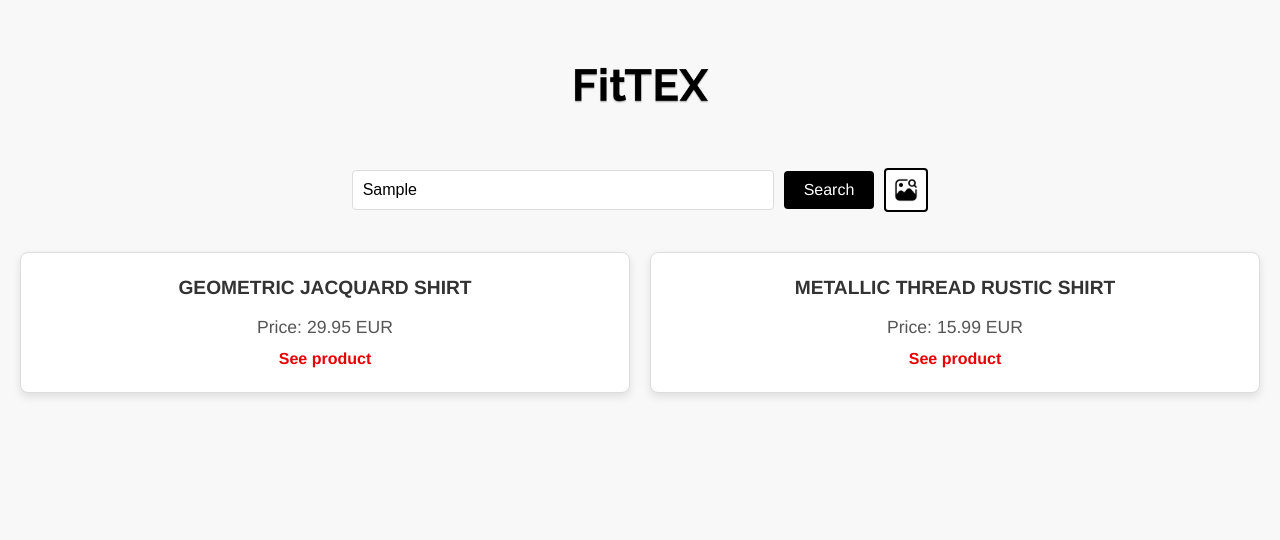
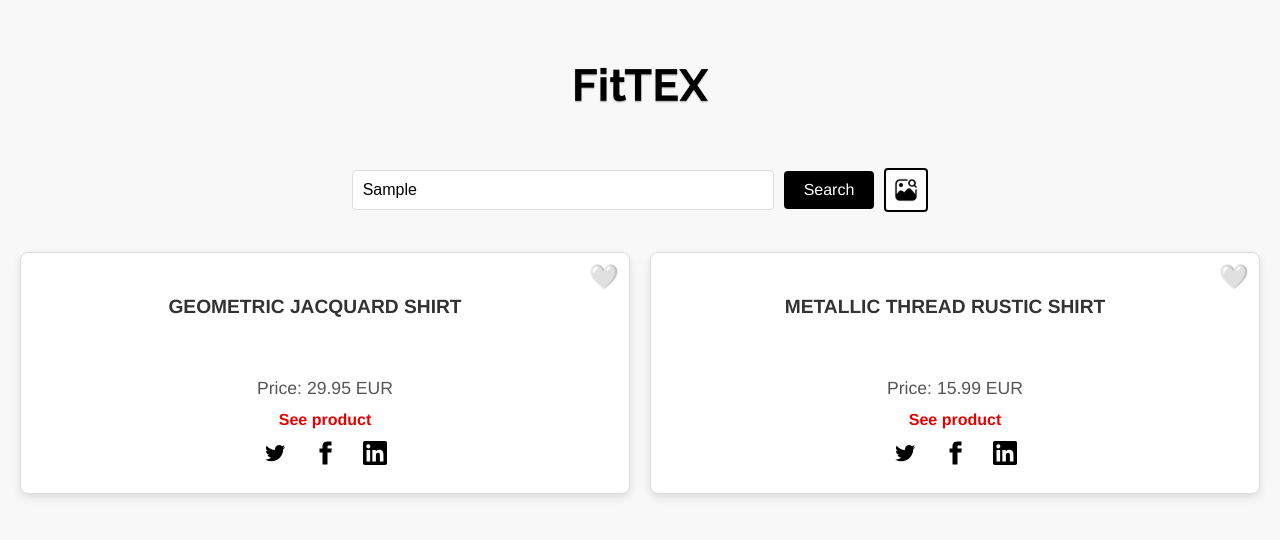
Before and after one commit to pabloboo/FitTEX, a React (Vite) app in the folder frontend/: page / in a window 1280 px wide. Both pictures are taken after typing "Sample" into the empty fields and a click on the button "Search". Shown: the top 540 px of the page. Built offline with nearby package versions, Linux system fonts and the light colour scheme.

Commit message:
Added the feature to share links on social media

```diff
--- a/frontend/src/components/ProductItem/ProductItem.css
+++ b/frontend/src/components/ProductItem/ProductItem.css
@@ -1,4 +1,3 @@
-/* ProductItem.css */
 .product-item {
   background-color: #fff;
   border: 1px solid #ddd;
@@ -6,6 +5,12 @@
   border-radius: 8px;
   box-shadow: 0 4px 8px rgba(0, 0, 0, 0.1);
   transition: transform 0.3s ease, box-shadow 0.3s ease;
+  position: relative;
+  overflow: visible;
+  display: flex;
+  flex-direction: column;
+  justify-content: space-between;
+  min-height: 200px;
 }
 
 .product-item:hover {
@@ -14,7 +19,7 @@
 }
 
 .product-item h3 {
-  margin: 0 0 10px;
+  margin-right: 20px;
   font-size: 1.2rem;
   color: #333;
 }
@@ -30,8 +35,56 @@
   text-decoration: none;
   font-weight: bold;
   transition: color 0.3s ease;
+  margin-bottom: 10px;
 }
 
 .product-item a:hover {
   color: #b30000;
 }
+
+.wishlist-button {
+  position: absolute;
+  top: 10px;
+  right: 10px;
+  background: none;
+  border: none;
+  cursor: pointer;
+  font-size: 1.5rem;
+  padding: 0;
+  transition: transform 0.2s ease;
+  z-index: 1;
+}
+
+.wishlist-button:hover {
+  transform: scale(1.1);
+}
+
+.wishlist-button.in-wishlist {
+  color: #e60000;
+}
+
+.social-share-buttons {
+  display: flex;
+  justify-content: center;
+  gap: 10px;
+  margin-top: 10px;
+  width: 100%;
+  margin-top: auto;
+}
+
+.social-button {
+  background: none;
+  border: none;
+  cursor: pointer;
+  padding: 8px;
+  border-radius: 50%;
+  display: flex;
+  align-items: center;
+  justify-content: center;
+  transition: background-color 0.3s ease, transform 0.2s ease;
+}
+
+.social-button:hover {
+  background-color: rgba(0, 0, 0, 0.05);
+  transform: scale(1.1);
+}
--- a/frontend/src/components/ProductItem/ProductItem.tsx
+++ b/frontend/src/components/ProductItem/ProductItem.tsx
@@ -1,5 +1,24 @@
-import React from 'react';
+import React, { useState, useEffect } from 'react';
 import './ProductItem.css';
+
+// SVG icons for social media platforms
+const SocialIcons = {
+  twitter: (
+    <svg viewBox="0 0 24 24" width="24" height="24">
+      <path d="M22.23 5.924a8.212 8.212 0 01-2.357.646 4.115 4.115 0 001.804-2.27 8.221 8.221 0 01-2.606.996 4.103 4.103 0 00-7.097 2.808 4.103 4.103 0 00.105.936 11.648 11.648 0 01-8.457-4.287 4.103 4.103 0 001.27 5.478 4.103 4.103 0 01-1.858-.513v.052a4.103 4.103 0 003.292 4.023 4.103 4.103 0 01-1.853.07 4.103 4.103 0 003.833 2.85 8.233 8.233 0 01-5.096 1.756c-.332 0-.658-.02-.979-.057a11.616 11.616 0 006.29 1.843c7.547 0 11.673-6.252 11.673-11.673 0-.178-.004-.355-.012-.531a8.298 8.298 0 002.047-2.123z" />
+    </svg>
+  ),
+  facebook: (
+    <svg viewBox="0 0 24 24" width="24" height="24">
+      <path d="M18.77 7.46H14.5v-1.9c0-.9.6-1.1 1-1.1h3V.5h-4.33C10.24.5 9.5 3.44 9.5 5.32v2.15h-3v4h3v12h5v-12h3.85l.42-4z" />
+    </svg>
+  ),
+  linkedin: (
+    <svg viewBox="0 0 24 24" width="24" height="24">
+      <path d="M20.447 20.452h-3.554v-5.569c0-1.328-.027-3.037-1.852-3.037-1.853 0-2.136 1.445-2.136 2.939v5.667H9.351V9h3.414v1.561h.046c.477-.9 1.637-1.85 3.37-1.85 3.601 0 4.267 2.37 4.267 5.455v6.286zM5.337 7.433a2.062 2.062 0 01-2.063-2.065 2.064 2.064 0 112.063 2.065zm1.782 13.019H3.555V9h3.564v11.452zM22.225 0H1.771C.792 0 0 .774 0 1.729v20.542C0 23.227.792 24 1.771 24h20.451C23.2 24 24 23.227 24 22.271V1.729C24 .774 23.2 0 22.222 0h.003z" />
+    </svg>
+  ),
+};
 
 interface Product {
   id: string;
@@ -18,15 +37,94 @@ interface ProductItemProps {
 }
 
 const ProductItem: React.FC<ProductItemProps> = ({ product }) => {
+  const [isInWishlist, setIsInWishlist] = useState(false);
+
+  // Load wishlist status from localStorage on component mount
+  useEffect(() => {
+    const wishlist = JSON.parse(localStorage.getItem('wishlist') || "[]");
+    const isProductInWishlist = wishlist.includes(product.link);
+    setIsInWishlist(isProductInWishlist);
+  }, [product.link]);
+
+  // Function to toggle the product in the wishlist
+  const toggleWishlist = () => {
+    const wishlist = JSON.parse(localStorage.getItem('wishlist') || "[]");
+    const isProductInWishlist = wishlist.includes(product.link);
+
+    if (isProductInWishlist) {
+      // Remove from wishlist
+      const updatedWishlist = wishlist.filter((url: string) => url !== product.link);
+      localStorage.setItem('wishlist', JSON.stringify(updatedWishlist));
+      setIsInWishlist(false);
+    } else {
+      // Add to wishlist
+      const updatedWishlist = [...wishlist, product.link];
+      localStorage.setItem('wishlist', JSON.stringify(updatedWishlist));
+      setIsInWishlist(true);
+    }
+  };
+
+  // Function to share the product link on social media
+  const shareOnSocialMedia = (platform: string) => {
+    const productName = encodeURIComponent(product.name);
+    const productLink = encodeURIComponent(product.link);
+    let shareUrl = '';
+
+    switch (platform) {
+      case 'twitter':
+        shareUrl = `https://twitter.com/intent/tweet?text=Check%20out%20this%20product:%20${productName}&url=${productLink}`;
+        break;
+      case 'facebook':
+        shareUrl = `https://www.facebook.com/sharer/sharer.php?u=${productLink}`;
+        break;
+      case 'linkedin':
+        shareUrl = `https://www.linkedin.com/sharing/share-offsite/?url=${productLink}`;
+        break;
+      default:
+        console.warn('Unsupported platform:', platform);
+        return;
+    }
+
+    window.open(shareUrl, '_blank');
+  };
+
   return (
     <li className="product-item">
       <h3>{product.name}</h3>
+      <button
+        className={`wishlist-button ${isInWishlist ? 'in-wishlist' : ''}`}
+        onClick={toggleWishlist}
+        title={isInWishlist ? 'Remove from wishlist' : 'Add to wishlist'}>
+        {isInWishlist ? '❤️' : '🤍'}
+      </button>
+      <div>
         <p>
           Price: {product.price.value.current} {product.price.currency}
         </p>
         <a href={product.link} target="_blank" rel="noopener noreferrer">
           See product
         </a>
+        <div className="social-share-buttons">
+          <button
+            className="social-button twitter"
+            onClick={() => shareOnSocialMedia('twitter')}
+            title="Share on Twitter">
+            {SocialIcons.twitter}
+          </button>
+          <button
+            className="social-button facebook"
+            onClick={() => shareOnSocialMedia('facebook')}
+            title="Share on Facebook">
+            {SocialIcons.facebook}
+          </button>
+          <button
+            className="social-button linkedin"
+            onClick={() => shareOnSocialMedia('linkedin')}
+            title="Share on LinkedIn">
+            {SocialIcons.linkedin}
+          </button>
+        </div>
+      </div>
     </li>
   );
 };
```
Lines whose indentation alone changed are shown as unchanged.
